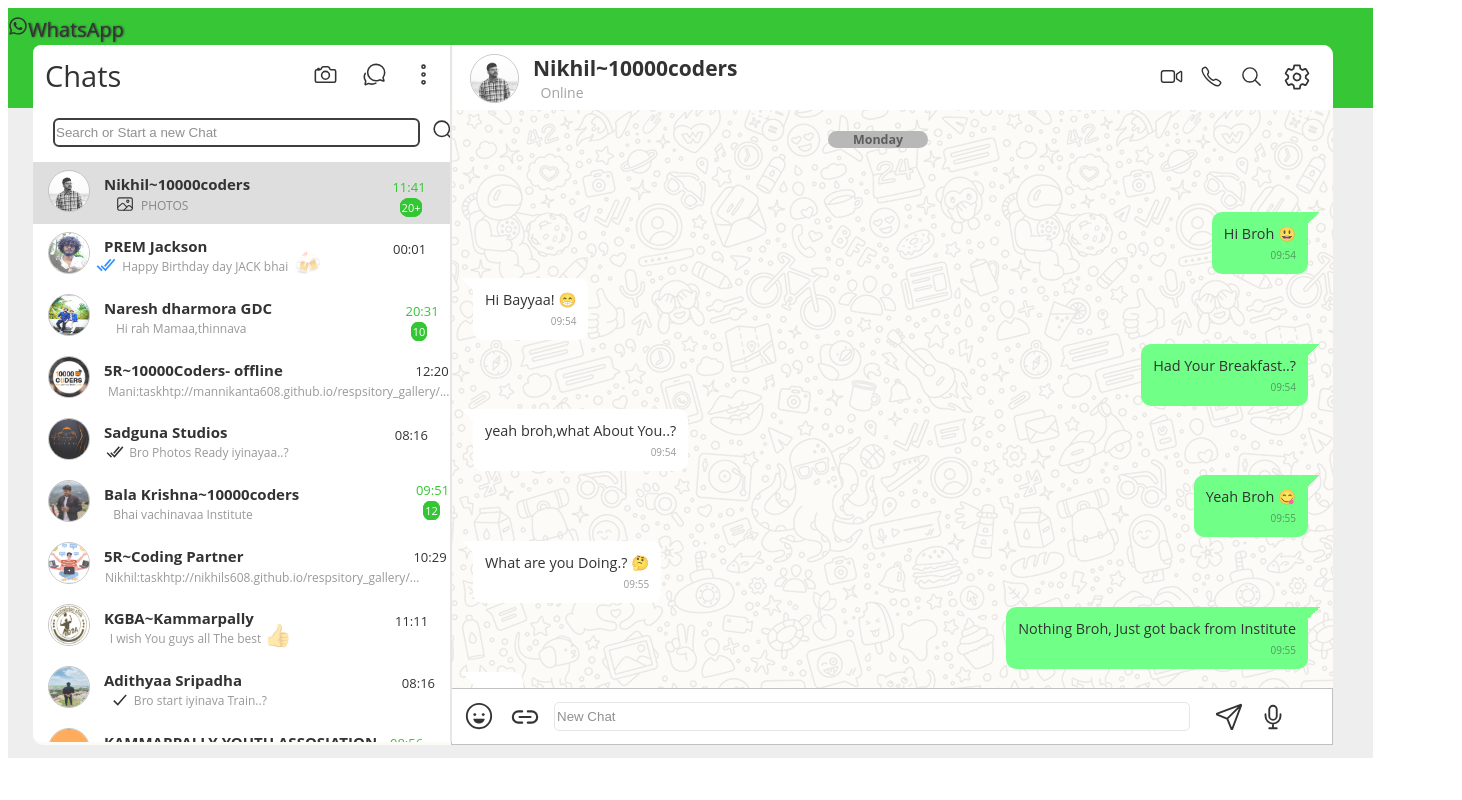
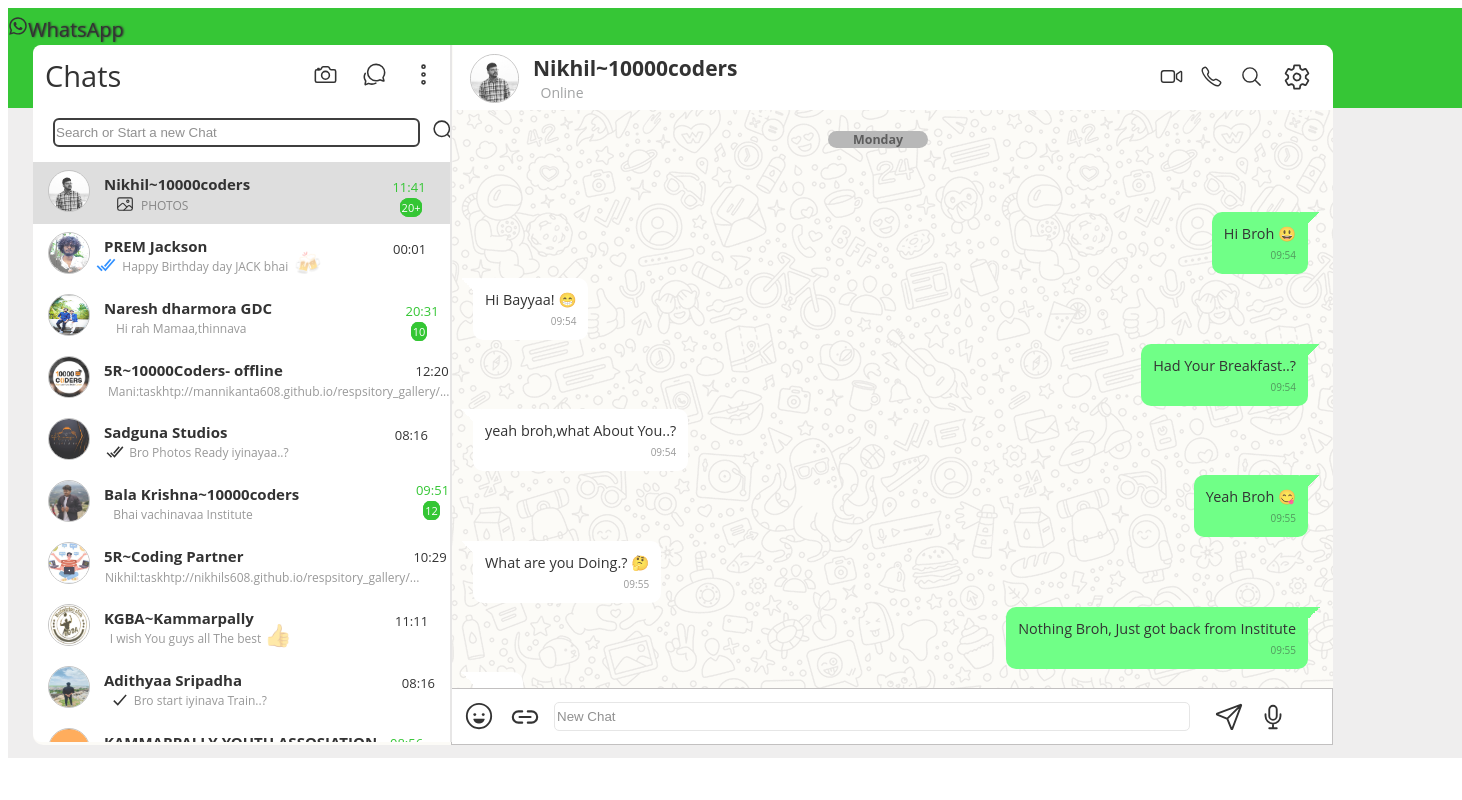
Before and after one commit to Sripadhavignesh3108/whatsapp, a plain HTML site: page index.html in a window 1280 px wide. Shown: the whole page, 1462 px wide, since content can reach past the window. Drawn offline with nearby package versions, Linux system fonts and the light colour scheme; files whose address does not match are found by name.

Commit message:
Update whatsup.css

```diff
--- a/whatsup.css
+++ b/whatsup.css
@@ -251,6 +251,6 @@ input{
 }
 @media screen and (min-width:1000px) and (max-width:1360px){
   .back{
-    width: 108%;
+    width: 115%;
   }
 }
```
